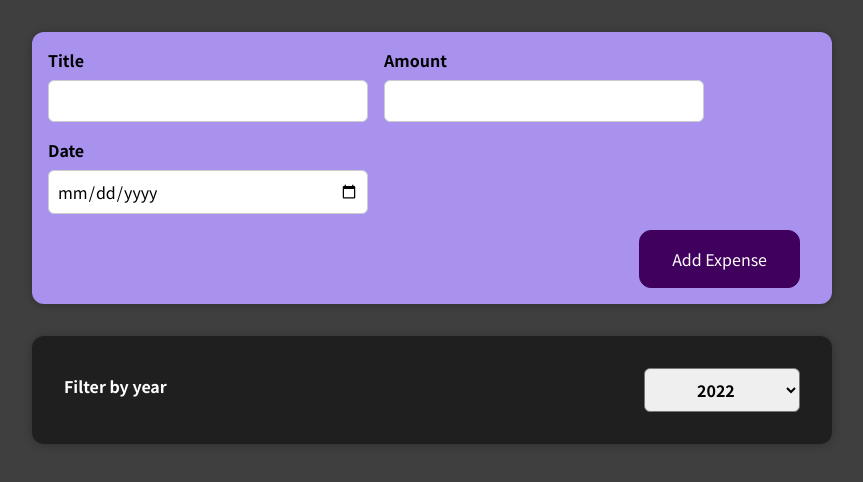
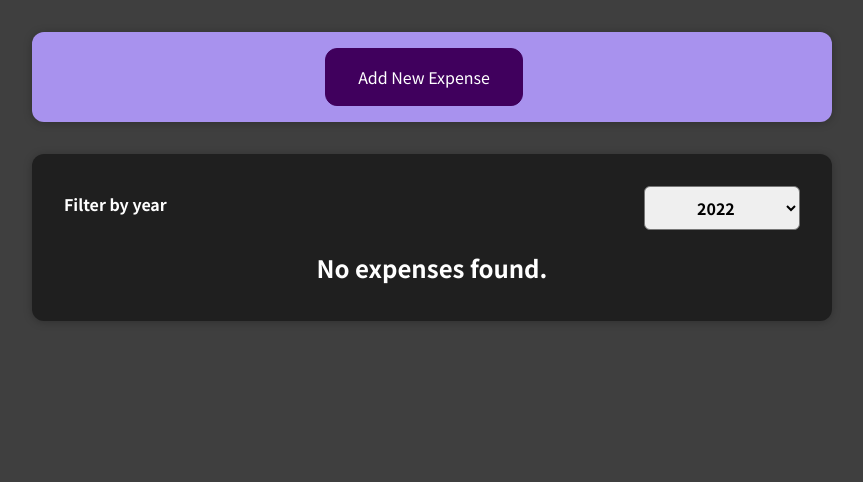
Before and after one commit to henningsadam/udemy-expense-tracker, a React (Create React App) app: page / in a window 1280 px wide. Shown: the top 482 px of the page, without its empty margins (208-1071 px from the left). Built offline with nearby package versions, Linux system fonts and the light colour scheme.

Commit message:
made the form appear based upon button click

```diff
--- a/src/components/Expenses/ExpenseItem.js
+++ b/src/components/Expenses/ExpenseItem.js
@@ -5,13 +5,15 @@ import ExpenseDate from './ExpenseDate';
 
 const ExpenseItem = (props) => {
   return (
+    <li>
       <Card className='expense-item'>
         <ExpenseDate date={props.date} />
-      <div className='expense-item__description'>
+        <div className='expense-item__description' key={props.id}>
           <h2>{props.title}</h2>
           <div className='expense-item__price'>${props.amount}</div>
         </div>
       </Card>
+    </li>
   );
 };
 
--- /dev/null
+++ b/src/components/Expenses/ExpenseList.css
@@ -0,0 +1,9 @@
+.expenses-list {
+    list-style: none;
+    padding: 0;
+  }
+
+  .expenses-list__fallback {
+    color: white;
+    text-align: center;
+  }
--- /dev/null
+++ b/src/components/Expenses/ExpenseList.js
@@ -0,0 +1,25 @@
+import React from 'react';
+import ExpenseItem from './ExpenseItem';
+import './ExpenseList.css';
+
+export const ExpenseList = (props) => {
+
+  if (props.items.length === 0) {
+    return <h2 className="expenses-list__fallback">No expenses found.</h2>
+  }
+
+  return (
+    <ul className='expenses-list'>
+      {props.items.map((expense) => (
+        <ExpenseItem
+          // key={expense.id}
+          title={expense.title}
+          amount={expense.amount}
+          date={expense.date}
+        />
+      ))}
+    </ul>
+  );
+};
+
+export default ExpenseList;
--- a/src/components/Expenses/Expenses.js
+++ b/src/components/Expenses/Expenses.js
@@ -1,8 +1,8 @@
-import ExpenseItem from './ExpenseItem';
 import React, { useState } from 'react';
 import Card from '../UI/Card';
 import './Expenses.css';
 import ExpenseFilter from './ExpenseFitler';
+import ExpenseList from './ExpenseList';
 
 const Expenses = ({ expenses }) => {
   const [filterYear, setFitlerYear] = useState('2022');
@@ -12,7 +12,7 @@ const Expenses = ({ expenses }) => {
   };
 
   const filteredExpenses = expenses.filter(
-    expense => expense.date.getFullYear().toString() === filterYear
+    (expense) => expense.date.getFullYear().toString() === filterYear
   );
 
   return (
@@ -21,14 +21,7 @@ const Expenses = ({ expenses }) => {
         onUpdateFilterYear={onUpdateFilterYearHandler}
         year={filterYear}
       />
-      {filteredExpenses.map((expense) => (
-        <ExpenseItem
-          key={expenses.id}
-          title={expense.title}
-          amount={expense.amount}
-          date={expense.date}
-        />
-      ))}
+      <ExpenseList items={filteredExpenses}/>
     </Card>
   );
 };
--- a/src/components/NewExpense/ExpenseForm.js
+++ b/src/components/NewExpense/ExpenseForm.js
@@ -20,15 +20,16 @@ const ExpenseForm = (props) => {
     event.preventDefault();
 
     const expenseData = {
-        title: enteredTitle,
-        amount: enteredAmount,
-        date: new Date(enteredDate)
-    }
+      title: enteredTitle,
+      amount: enteredAmount,
+      date: new Date(enteredDate),
+    };
 
-    props.onSaveExpenseData(expenseData)
+    props.onSaveExpenseData(expenseData);
     setEnteredTitle('');
     setEnteredDate('');
     setEnteredAmount('');
+    props.onCancel()
   };
 
   return (
@@ -70,6 +71,7 @@ const ExpenseForm = (props) => {
         </div>
       </div>
       <div className='new-expense__actions'>
+        <button type='button' onClick={props.onCancel}>Cancel</button>
         <button type='submit'>Add Expense</button>
       </div>
     </form>
--- a/src/components/NewExpense/NewExpense.js
+++ b/src/components/NewExpense/NewExpense.js
@@ -1,20 +1,33 @@
-import React from 'react';
+import React, { useState } from 'react';
 import './NewExpense.css';
 import ExpenseForm from './ExpenseForm';
 
 const NewExpense = (props) => {
+  const onSaveExpenseDataHandler = (enteredExpenseData) => {
+    const expenseData = {
+      ...enteredExpenseData,
+      id: Math.random().toString(),
+    };
+    props.onAddExpense(expenseData);
+  };
+  // Form display logic
 
-    const onSaveExpenseDataHandler = (enteredExpenseData) => {
-        const expenseData = {
-            ...enteredExpenseData,
-            id: Math.random().toString()
-        }
-        props.onAddExpense(expenseData)
-     }
+  const [isExpenseFormDisplayed, setIsExpenseFormDisplayed] = useState(false);
+
+  const clickFormDisplayHandler = () => {
+    setIsExpenseFormDisplayed(!isExpenseFormDisplayed);
+  };
 
   return (
     <div className='new-expense'>
-      <ExpenseForm onSaveExpenseData={onSaveExpenseDataHandler} />
+      {isExpenseFormDisplayed ? (
+        <ExpenseForm
+          onSaveExpenseData={onSaveExpenseDataHandler}
+          onCancel={clickFormDisplayHandler}
+          />
+      ) : (
+        <button onClick={clickFormDisplayHandler}>Add New Expense</button>
+      )}
     </div>
   );
 };
```
Lines whose indentation alone changed are shown as unchanged.
